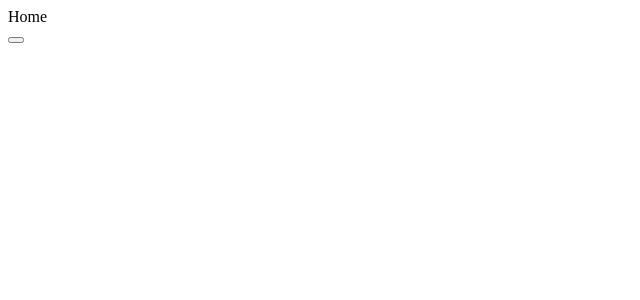
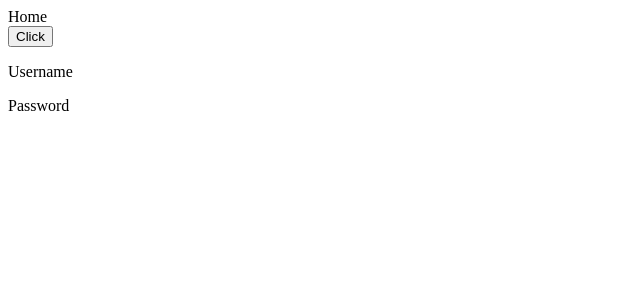
Before and after one commit to Spardutti/budgeteer-client, a React (Create React App) app: page / in a window 1280 px wide. Shown: the top 300 px of the page, without its empty margins (0-640 px from the left). Built offline with nearby package versions, Linux system fonts and the light colour scheme.

Commit message:
errors set up

```diff
--- a/src/App.tsx
+++ b/src/App.tsx
@@ -1,16 +1,28 @@
 import { apiManager } from "api";
-import React from "react";
+import axios, { Axios, AxiosError } from "axios";
+import { useState } from "react";
 
 function App() {
-	const { mutateAsync, error } = apiManager.useCreateUser("Churu", 1234);
+	const [errors, setErrors] = useState();
+	const create = async () => {
+		try {
+			const response = await apiManager.createUser("Churus", "12345");
+		} catch (err) {
+			if (axios.isAxiosError(err)) {
+				const data = err.response?.data;
+				setErrors(data);
+			}
+		}
+	};
 
-	const create = () => mutateAsync();
-
-	if (error) console.log("X", error);
 	return (
 		<>
 			<div>Home</div>
-			<button onClick={create} />
+			<button onClick={create}>Click</button>
+			<p>Username</p>
+			{errors ? errors["username"] : null}
+			<p>Password</p>
+			{errors ? errors["password"] : null}
 		</>
 	);
 }
--- a/src/api/index.ts
+++ b/src/api/index.ts
@@ -1,5 +1,5 @@
-import { useCreateUser, useGetUser } from "./user/user";
+import { getUser, createUser } from "./user/user";
 export const apiManager = {
-	useCreateUser,
-	useGetUser,
+	createUser,
+	getUser,
 };
--- a/src/api/user/user.ts
+++ b/src/api/user/user.ts
@@ -1,23 +1,22 @@
+import { AxiosError, AxiosResponse } from "axios";
 import { UserInterface, TokenResponse } from "_types/index";
 import { useMutation, useQuery } from "@tanstack/react-query";
 import { instance } from "config/axiosConfig";
 
 // Get user
-const getUser = async (id: number): Promise<UserInterface> => {
-	const response = await instance.get<UserInterface>(`/user/${id}`);
-	return response.data;
+const getUser = async (id: number): Promise<UserInterface | AxiosError> => {
+	try {
+		const response = await instance.get<UserInterface>(`/user/${id}`);
+		return response.data;
+	} catch (error) {
+		return error as AxiosError;
+	}
 };
 
-const useGetUser = (id: number) => useQuery<UserInterface, Error>(["user", id], () => getUser(id));
-
 // Create user
-const createUser = async (username: string, password: number): Promise<TokenResponse> => {
-	const response = await instance.post<TokenResponse>("/token/", { body: { username, password } });
-	return response.data;
+const createUser = async (username: string, password: string) => {
+	const response = await instance.post<TokenResponse>("/users/", { username, password });
+	return response;
 };
 
-const useCreateUser = (username: string, password: number) =>
-	useMutation(() => createUser(username, password), {
-		onError: (error) => console.log("error", error),
-	});
-export { useGetUser, useCreateUser };
+export { getUser, createUser };
--- a/src/index.tsx
+++ b/src/index.tsx
@@ -7,9 +7,7 @@ const queryClient = new QueryClient();
 
 const root = ReactDOM.createRoot(document.getElementById("root") as HTMLElement);
 root.render(
-	<React.StrictMode>
-		<QueryClientProvider client={queryClient}>
-			<App />
-		</QueryClientProvider>
-	</React.StrictMode>
+	<QueryClientProvider client={queryClient}>
+		<App />
+	</QueryClientProvider>
 );
```
